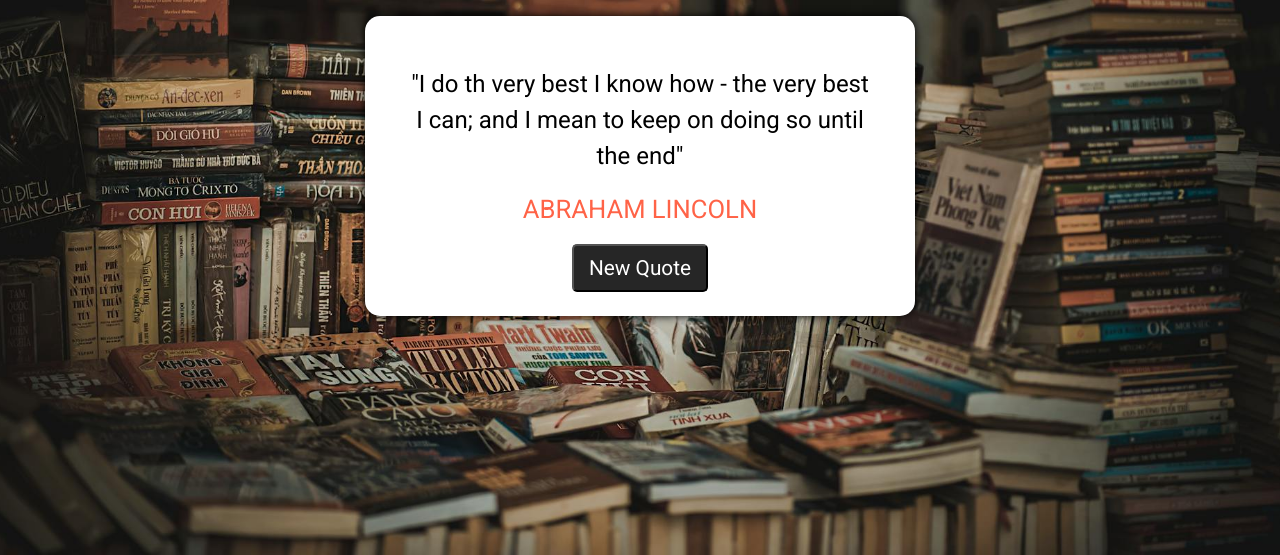
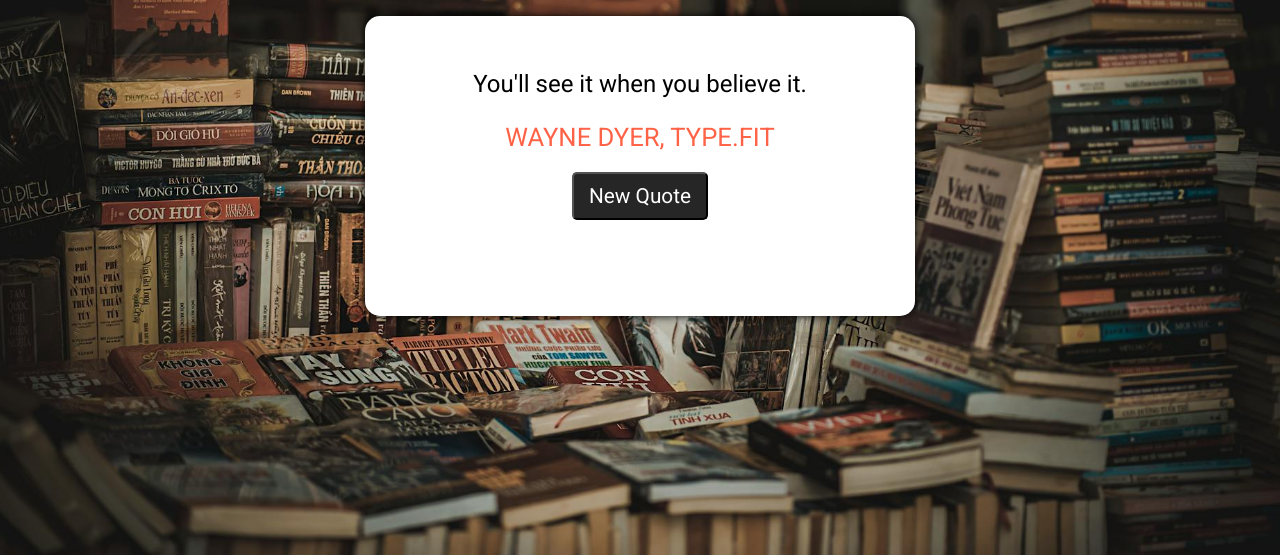
Before and after one commit to Rezuan-Ahmed-git/js-dom-projects, a plain HTML site: page 1-quote-generator/index.html in a window 1280 px wide. Both pictures are taken after a click on the button "New Quote". Shown: the part 245-800 px from the top of the page. Drawn offline with Linux system fonts and the light colour scheme.

Commit message:
feat: (Project-1) quote generator implement

```diff
--- a/1-quote-generator/quote.js
+++ b/1-quote-generator/quote.js
@@ -72,3 +72,10 @@ const quotes = [
     person: 'type.fit',
   },
 ];
+
+btn.addEventListener('click', function () {
+  let randomQuoteNumber = Math.floor(Math.random() * quotes.length);
+
+  quote.innerText = quotes[randomQuoteNumber].quote;
+  author.innerText = quotes[randomQuoteNumber].person;
+});
--- a/1-quote-generator/styles.css
+++ b/1-quote-generator/styles.css
@@ -13,7 +13,7 @@ body {
     align-items: center;
     height: 100vh;
     text-align: center;
-    background:  url(img/bg.jpg) no-repeat center center/ cover;
+    background:  url(img/bg.jpg) no-repeat center center / cover;
 }
 
 .container {
@@ -65,4 +65,5 @@ body {
 
 .button-area button:active {
     background-color: lightblue;
+    border-color: powderblue;
 }
```
